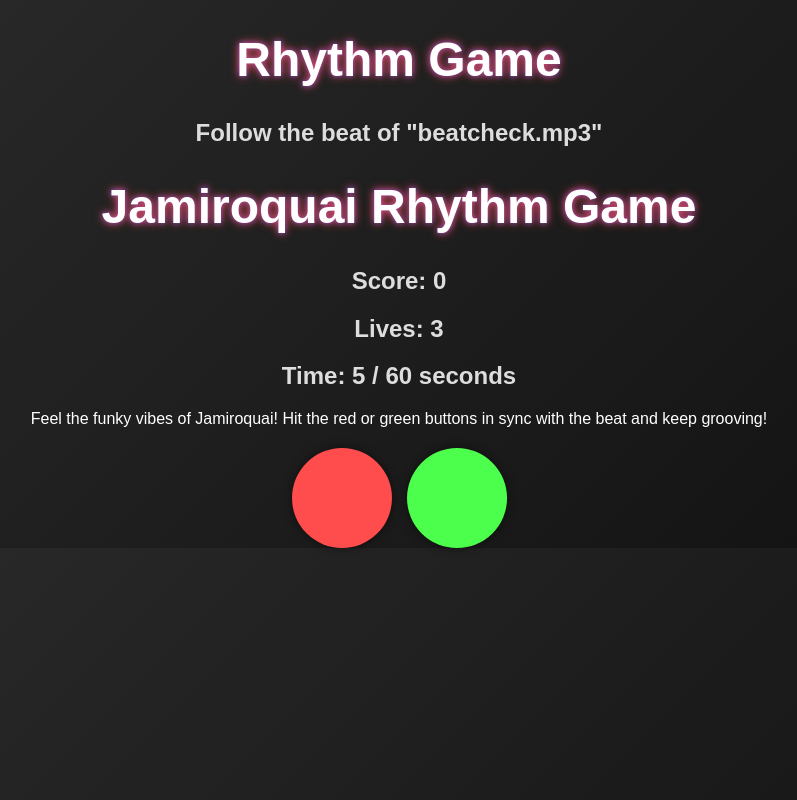
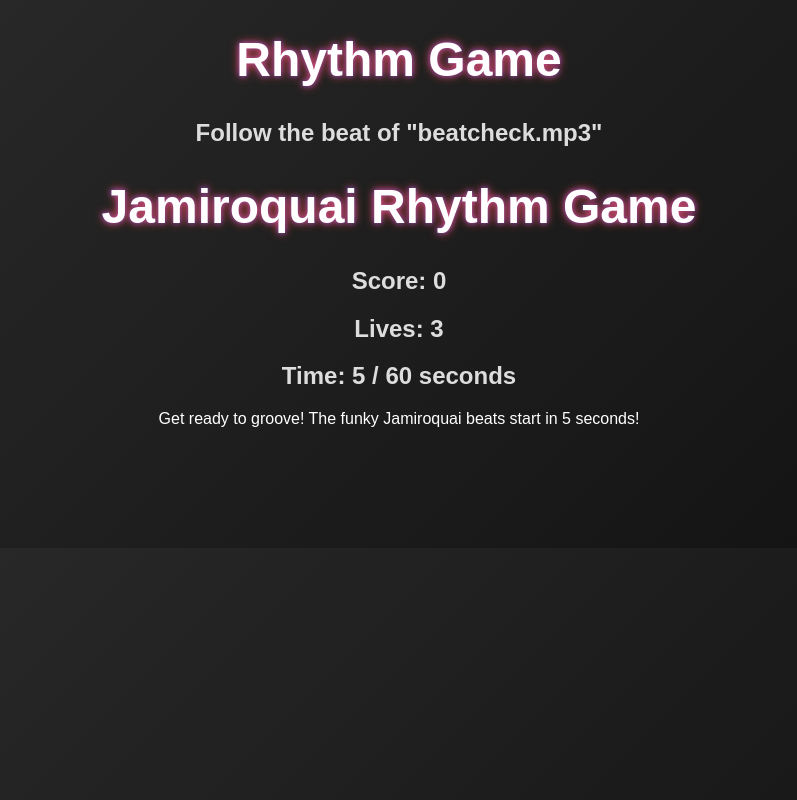
Before and after one commit to Ianropke/rytme, a React (Create React App) app: page / in a window 1280 px wide. Shown: the whole page, without its empty margins (241-1038 px from the left). Built offline with nearby package versions, Linux system fonts and the light colour scheme; no server answers.

Commit message:
Update RhythmGame.js

```diff
--- a/src/components/RhythmGame.js
+++ b/src/components/RhythmGame.js
@@ -15,18 +15,18 @@
   const maxBPM = 119;
   const gameDuration = 60; // Total game duration in seconds
 
-  // Initialize Howler.js with beatcheck.mp3 and double the volume
+  // Initialize Howler.js with beatcheck.mp3 and quadruple the original volume
   const music = new Howl({
     src: ["/beatcheck.mp3"], // Ensure the file is in public/
     autoplay: false,
     loop: true,
-    volume: 1.0, // Double the volume (default is 0.5)
+    volume: 2.0, // Quadruple the default volume (maximum supported by Howler.js)
   });
 
   useEffect(() => {
     if (gameOver) return;
 
-    // Start the game after 2 seconds
+    // Start the game after 5 seconds
     const startGameTimeout = setTimeout(() => {
       music.play();
 
@@ -52,7 +52,7 @@
         clearInterval(interval);
         clearTimeout(stopGameTimeout);
       };
-    }, 2000); // 2-second delay
+    }, 5000); // 5-second delay
 
     // Track elapsed time
     const timerInterval = setInterval(() => {
@@ -113,23 +113,15 @@
       ) : (
         <>
           <p>
-            Feel the funky vibes of Jamiroquai! Hit the red or green buttons in
-            sync with the beat and keep grooving!
+            Get ready to groove! The funky Jamiroquai beats start in 5 seconds!
           </p>
           <div className="pad-container">
             {pads.map((color, index) => (
               <div
                 key={index}
-                className={`pad ${
-                  activePad === index || tolerantPad === index ? "active" : ""
+                className={`pad ${activePad === index || tolerantPad === index ? "active" : ""} ${
+                  color === "#FF4C4C" ? "red" : "green"
                 }`}
-                style={{
-                  backgroundColor: color,
-                  boxShadow:
-                    activePad === index || tolerantPad === index
-                      ? `0 0 30px ${color}`
-                      : "0 0 10px rgba(0, 0, 0, 0.5)",
-                }}
                 onClick={() => handlePadClick(index)}
               ></div>
             ))}
```
